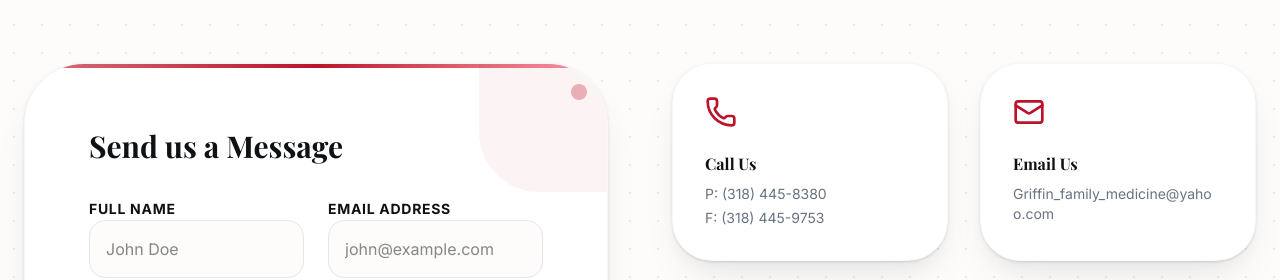
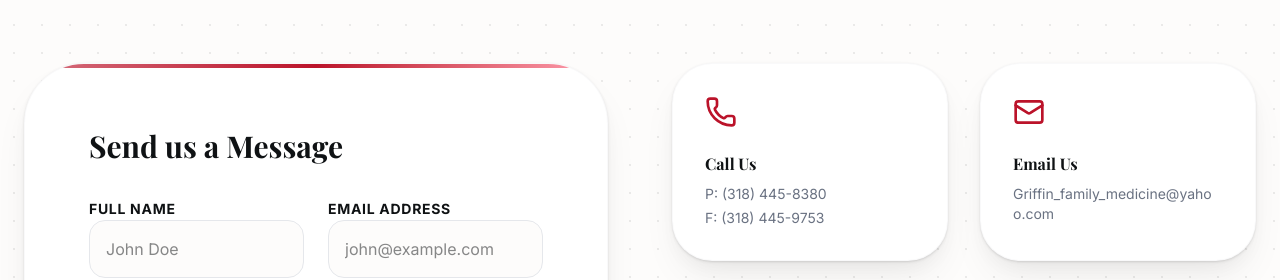
Before and after one commit to Founditmarketing/griffin_family_medicine_clinic, a React (Vite) app: page /contact in a window 1280 px wide. Shown: the part 269-549 px from the top of the page. Built offline with nearby package versions, Linux system fonts and the light colour scheme; a web font is replaced by a local one.

Commit message:
Contact: remove pink corner accent and red dot from form card

```diff
--- a/src/pages/Contact.tsx
+++ b/src/pages/Contact.tsx
@@ -31,9 +31,6 @@ export const Contact = () => {
           >
             {/* Top red accent */}
             <div className="absolute top-0 left-0 right-0 h-1 bg-gradient-to-r from-medical-red/60 via-medical-red to-rose-400/60" />
-            {/* Corner decoration */}
-            <div className="absolute top-0 right-0 w-32 h-32 bg-medical-red/5 rounded-bl-[60px] pointer-events-none" />
-            <div className="absolute top-5 right-5 w-4 h-4 bg-medical-red/30 rounded-full pointer-events-none" />
 
             <h2 className="text-3xl font-bold text-medical-slate mb-8">Send us a Message</h2>
             <form className="space-y-6">
```
